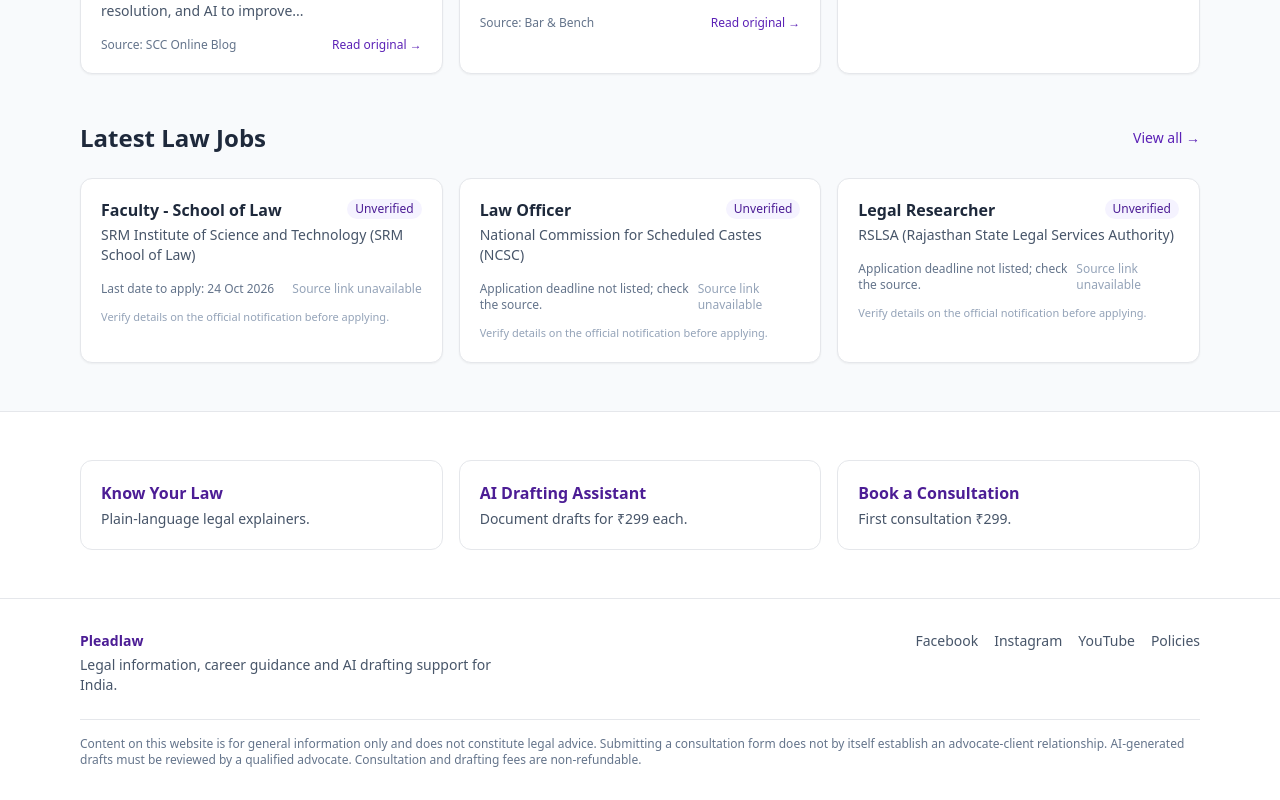
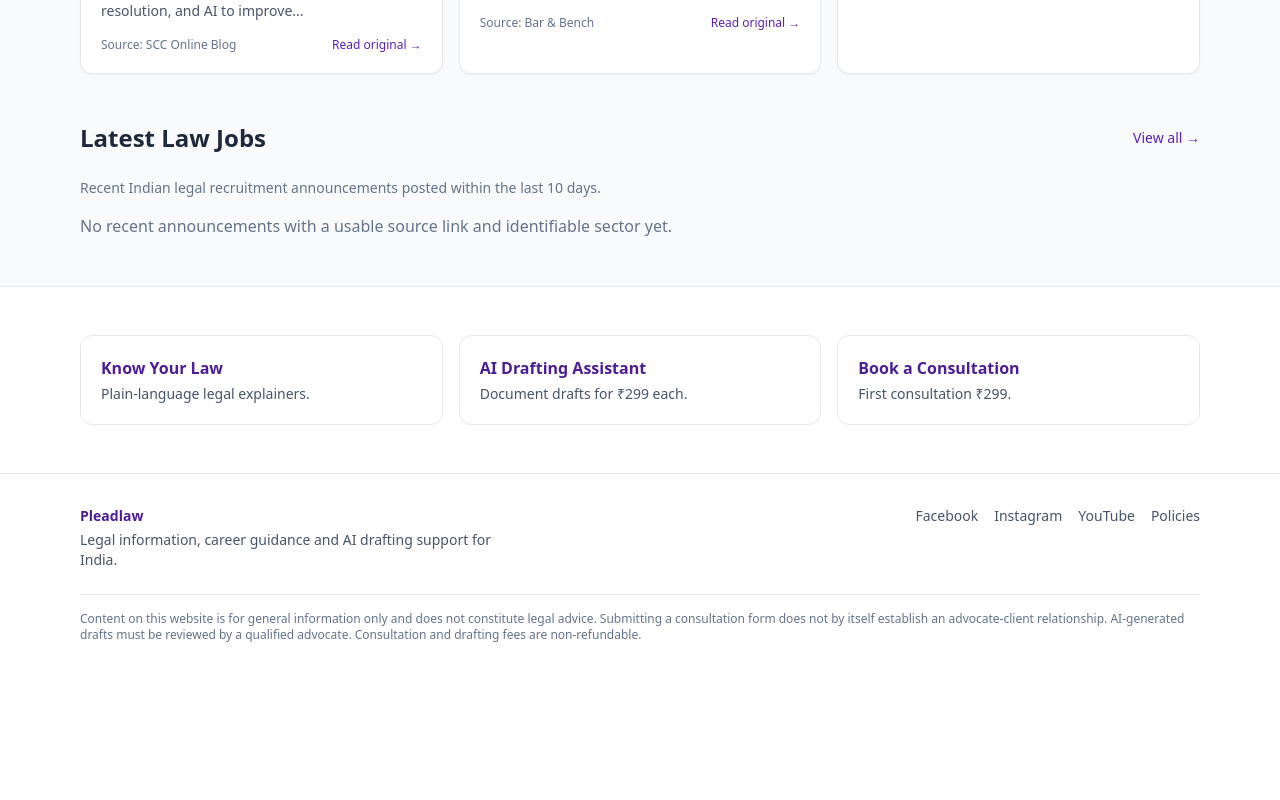
Before and after one commit to syedshaan/pleadlaw, a React (Vite) app: page / in a window 1280 px wide. Shown: the part 759-1559 px from the top of the page. After the commit the page ends 1434 px from the top, so only its background shows below. Built offline with nearby package versions, Linux system fonts and the light colour scheme.

Commit message:
Update pages.jsx

```diff
--- a/src/pages.jsx
+++ b/src/pages.jsx
@@ -67,6 +67,24 @@
   });
 }
 
+function isRecentJob(posted, now = Date.now()) {
+  const timestamp = Date.parse(posted || "");
+  const age = now - timestamp;
+  return (
+    !Number.isNaN(timestamp) &&
+    age >= 0 &&
+    age <= 10 * 24 * 60 * 60 * 1000
+  );
+}
+
+function hasJobSource(job) {
+  try {
+    return Boolean(job.url) && new URL(job.url).protocol === "https:";
+  } catch {
+    return false;
+  }
+}
+
 function diversifyBySource(items) {
   const sources = new Map();
   for (const item of items) {
@@ -103,7 +121,13 @@
   const today = new Date();
   today.setHours(0, 0, 0, 0);
   const openJobs = jobs
-    .filter((j) => !j.lastDate || new Date(j.lastDate) >= today)
+    .filter(
+      (j) =>
+        isRecentJob(j.posted) &&
+        hasJobSource(j) &&
+        (j.sector || j.type) &&
+        (!j.lastDate || new Date(j.lastDate) >= today)
+    )
     .sort((a, b) => new Date(b.posted) - new Date(a.posted))
     .slice(0, 3);
 
@@ -158,8 +182,13 @@
             View all →
           </Link>
         </div>
+        <p className="mb-4 text-sm text-slate-500">
+          Recent Indian legal recruitment announcements posted within the last 10 days.
+        </p>
         {openJobs.length === 0 ? (
-          <p className="text-slate-500">Job listings will appear here soon.</p>
+          <p className="text-slate-500">
+            No recent announcements with a usable source link and identifiable sector yet.
+          </p>
         ) : (
           <div className="grid gap-4 md:grid-cols-3">
             {openJobs.map((j) => (
@@ -299,6 +328,10 @@
       <p className="mt-1 text-sm text-slate-600">
         {job.organisation || "Employer details in source"}
       </p>
+      <p className="mt-1 text-xs font-medium text-brand-700">
+        Sector: {job.sector || job.type || "Not identified"}
+        {Number.isInteger(job.vacancyCount) && ` · Vacancies: ${job.vacancyCount}`}
+      </p>
       {job.location && (
         <p className="text-xs text-slate-500">{job.location}</p>
       )}
@@ -348,10 +381,19 @@
   const { data, loading, error } = useJson("/jobs.json");
   const [type, setType] = useState("All");
   const [query, setQuery] = useState("");
-  const types = ["All", ...new Set(data.map((j) => j.type).filter(Boolean))];
+  const recentJobs = data.filter(
+    (job) =>
+      isRecentJob(job.posted) &&
+      hasJobSource(job) &&
+      (job.sector || job.type)
+  );
+  const types = [
+    "All",
+    ...new Set(recentJobs.map((j) => j.sector || j.type).filter(Boolean)),
+  ];
 
-  const items = data
-    .filter((j) => type === "All" || j.type === type)
+  const items = recentJobs
+    .filter((j) => type === "All" || (j.sector || j.type) === type)
     .filter((j) =>
       `${j.title} ${j.organisation || ""} ${j.location || ""}`
         .toLowerCase()
@@ -363,8 +405,9 @@
     <section className="mx-auto max-w-5xl px-4 py-12">
       <h1 className="text-3xl font-bold">Law Jobs in India</h1>
       <p className="mt-2 text-slate-600">
-        Government and legal job openings. Always confirm details on the official notification
-        before applying.
+        Indian government, court, ministry and private legal-sector recruitment announcements
+        posted within the last 10 days. Vacancy counts and deadlines appear only when stated
+        in the source. Confirm details with the employer before applying.
       </p>
 
       <input
@@ -394,7 +437,9 @@
         <p className="mt-6 text-red-600">Could not load jobs. Please try again later.</p>
       )}
       {!loading && !error && items.length === 0 && (
-        <p className="mt-6 text-slate-500">No job listings yet. Please check back soon.</p>
+        <p className="mt-6 text-slate-500">
+          No recent announcements with a usable source link and identifiable sector yet.
+        </p>
       )}
 
       <div className="mt-6 grid gap-4 md:grid-cols-2">
```
